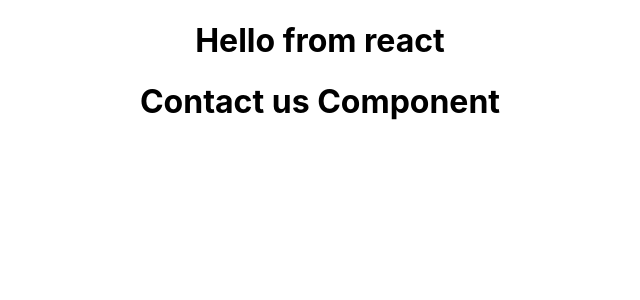
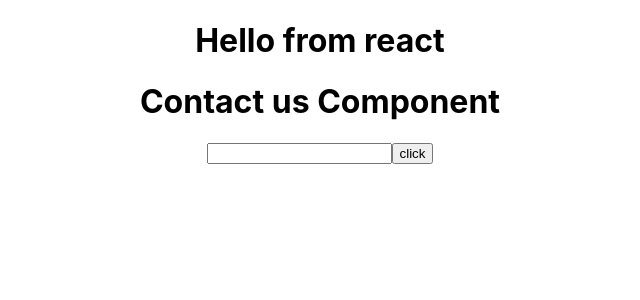
Before and after one commit to arpit3210/Just_for_Learning_react, a React (Create React App) app: page / in a window 1280 px wide. Shown: the top 300 px of the page, without its empty margins (320-960 px from the left). Built offline with nearby package versions, Linux system fonts and the light colour scheme.

Commit message:
just remove some extra spaces of code

```diff
--- a/src/App.js
+++ b/src/App.js
@@ -18,8 +18,6 @@
 
       <Contact />
 
-
-
       {/* <button onClick={()=>{setName("Arpit Singh") }}>Change full name</button> */}
     </div>
   );
--- a/src/Contact.js
+++ b/src/Contact.js
@@ -18,6 +18,22 @@
     //  useEffect(()=>{
     //     console.warn("Props check2 with Name",props.Name);
     //  }, [props.Name]);
+
+
+    const test  =()=>
+{
+    console.log("yes you click test ");
+}
+
+
+const changing =()=>
+{
+    console.log("Changing Data");
+}
+
+
+
+
     return(
 
         <div>
@@ -28,10 +44,22 @@
             <button onClick={()=>{setage("Maximum Age")}}>Change to maximum</button>
             <button onClick={()=>{SetName("Arpit Singh")}}>Show FullName</button> */}
 
-
             {/* // Using Props in functionbal Component , For this we have to define with function  */}
 
        {/* <h2>{props.Name}</h2> */}
+
+
+       <input type="text"  onChange={changing}/>
+
+
+
+
+
+{/* //In button we always use function with onclick for bindng  */}
+       <button onClick={test}>click</button>
+
+
+
 
         </div>
     );
```
